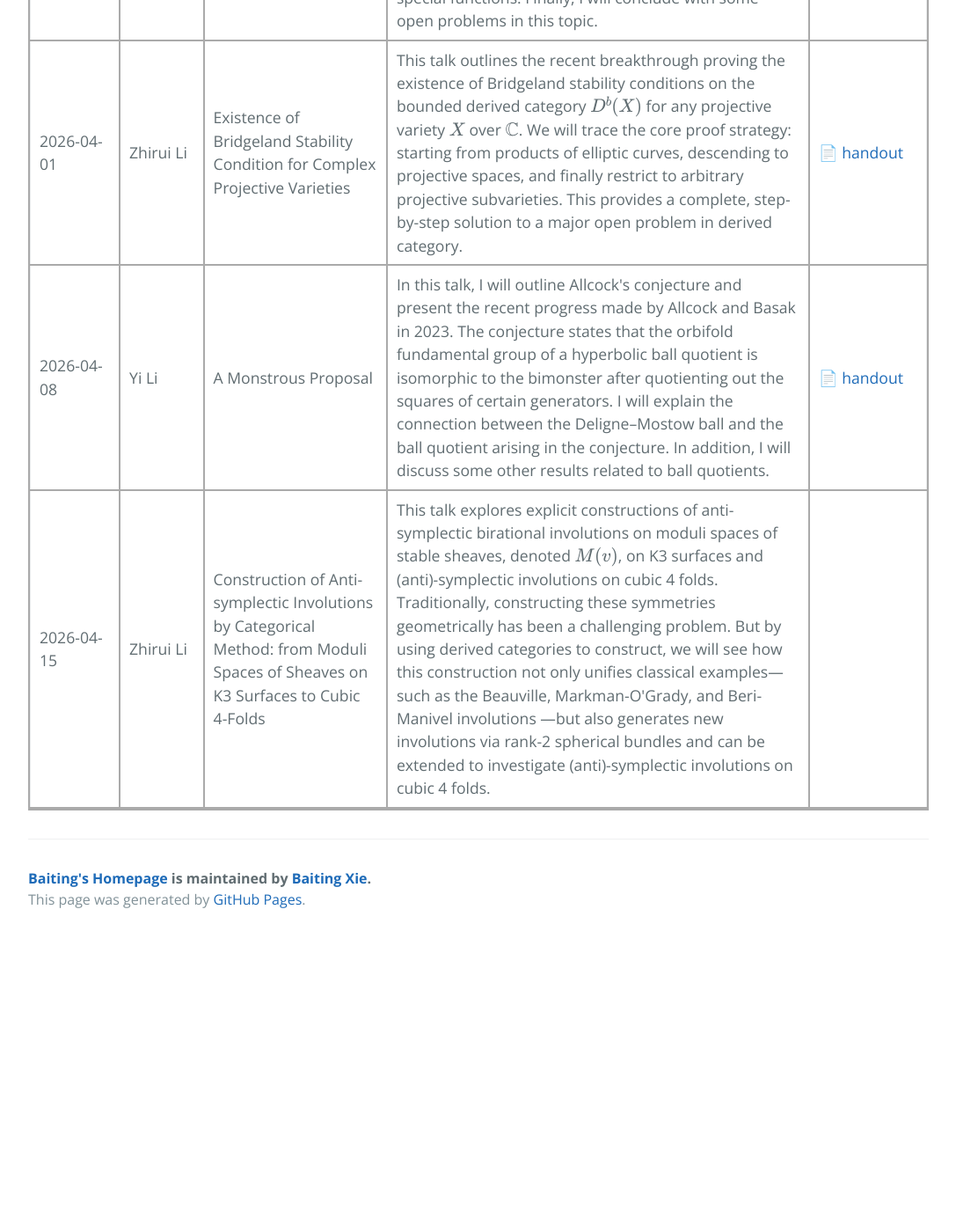
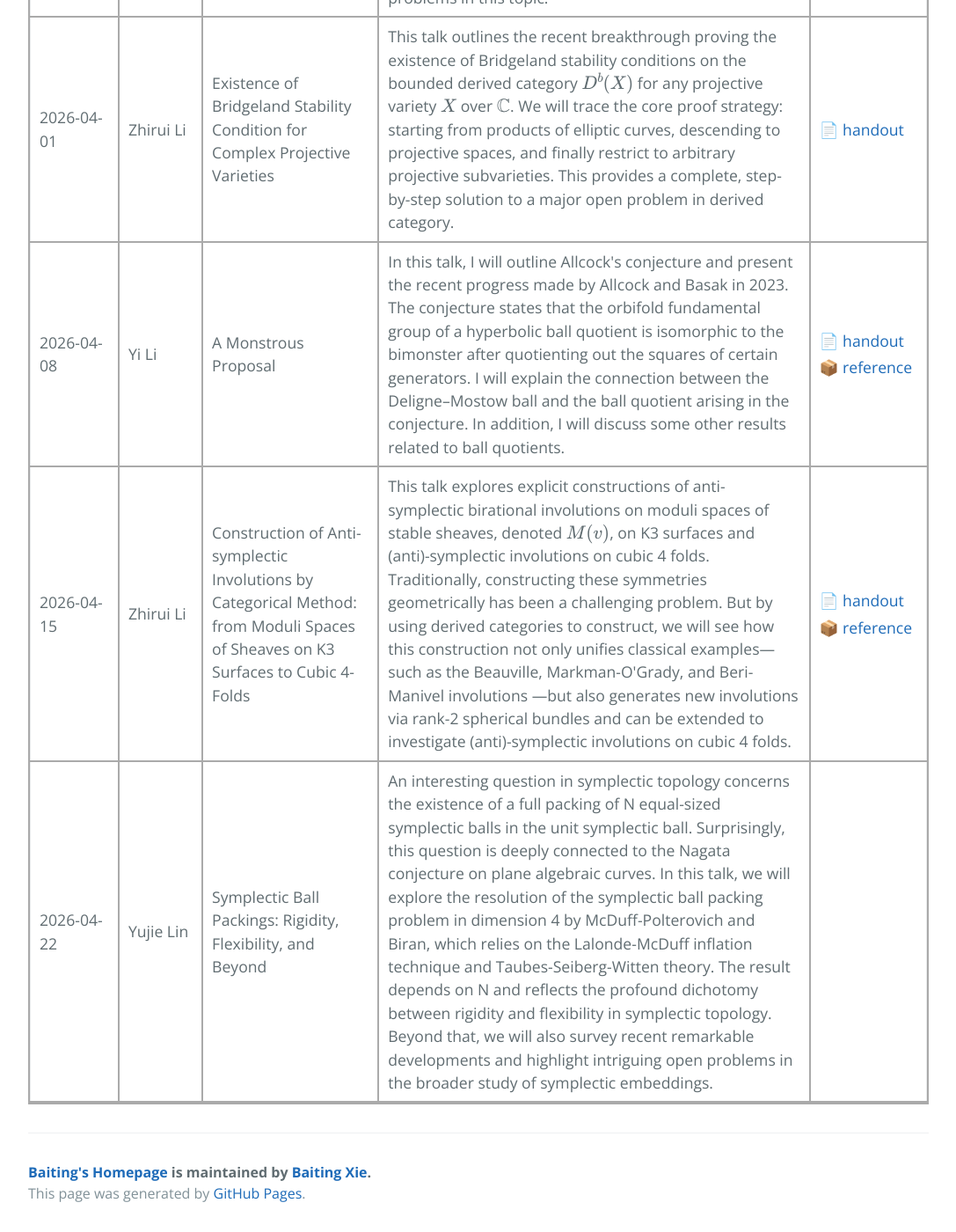
Before and after one commit to xiebaiting/math, a Jekyll site: the page built from 2026 Spring Learning Seminar/index.html, in a window 1280 px wide and 1400 px high, scrolled down 1209 px. Shown: the whole window at 88% size, without its empty margins (96-1183 px from the left). Built offline with Jekyll 4.4.1, drawn with Linux system fonts in a browser that asks for light colours; formulas are drawn with MathJax 3; before the commit the page ends 2275 px from its top, so only the background shows below that.

Commit message:
20260419

```diff
--- a/2026 Spring Learning Seminar/index.html
+++ b/2026 Spring Learning Seminar/index.html
@@ -58,7 +58,7 @@ title: 2026 Spring Learning Seminar
         <td style="padding:8px 10px; border-bottom:2px solid #aaa;">
             <div style="display:flex; flex-wrap:wrap; gap:4px;">
                 <a href="irrationality_of_zeta(3)_and_a_K3_family.pdf" class="file-tag" style="white-space: nowrap;">📄 handout</a>
-                <a href="reference.zip" class="file-tag" style="white-space: nowrap;">📦 reference</a>
+                <a href="reference_zeta3.zip" class="file-tag" style="white-space: nowrap;">📦 reference</a>
             </div>
         </td>
     </tr>
@@ -81,6 +81,7 @@ title: 2026 Spring Learning Seminar
         <td style="padding:8px 10px; border-bottom:2px solid #aaa;">
             <div style="display:flex; flex-wrap:wrap; gap:4px;">
                 <a href="A_Survey_on_the_Monstrous_Proposal.pdf" class="file-tag" style="white-space: nowrap;">📄 handout</a>
+                <a href="reference_monstrous_proposal.zip" class="file-tag" style="white-space: nowrap;">📦 reference</a>
             </div>
         </td>
     </tr>
@@ -89,6 +90,18 @@ title: 2026 Spring Learning Seminar
         <td style="padding:8px 10px; border-bottom:2px solid #aaa; border-right:2px solid #aaa;">Zhirui Li</td>
         <td style="padding:8px 10px; border-bottom:2px solid #aaa; border-right:2px solid #aaa;">Construction of Anti-symplectic Involutions by Categorical Method: from Moduli Spaces of Sheaves on K3 Surfaces to Cubic 4-Folds</td>
         <td style="padding:8px 10px; border-bottom:2px solid #aaa; border-right:2px solid #aaa;">This talk explores explicit constructions of anti-symplectic birational involutions on moduli spaces of stable sheaves, denoted $M(v)$, on K3 surfaces and (anti)-symplectic involutions on cubic 4 folds. Traditionally, constructing these symmetries geometrically has been a challenging problem. But by using derived categories to construct, we will see how this construction not only unifies classical examples—such as the Beauville, Markman-O'Grady, and Beri-Manivel involutions —but also generates new involutions via rank-2 spherical bundles and can be extended to investigate (anti)-symplectic involutions on cubic 4 folds.</td>
+        <td style="padding:8px 10px; border-bottom:2px solid #aaa;">
+            <div style="display:flex; flex-wrap:wrap; gap:4px;">
+                <a href="(anti)-sym_involution.pdf" class="file-tag" style="white-space: nowrap;">📄 handout</a>
+                <a href="reference_sym_involution.zip" class="file-tag" style="white-space: nowrap;">📦 reference</a>
+            </div>
+        </td>
+    </tr>
+    <tr>
+        <td style="padding:8px 10px; border-bottom:2px solid #aaa; border-right:2px solid #aaa;">2026-04-22</td>
+        <td style="padding:8px 10px; border-bottom:2px solid #aaa; border-right:2px solid #aaa;">Yujie Lin</td>
+        <td style="padding:8px 10px; border-bottom:2px solid #aaa; border-right:2px solid #aaa;">Symplectic Ball Packings: Rigidity, Flexibility, and Beyond</td>
+        <td style="padding:8px 10px; border-bottom:2px solid #aaa; border-right:2px solid #aaa;">An interesting question in symplectic topology concerns the existence of a full packing of N equal-sized symplectic balls in the unit symplectic ball. Surprisingly, this question is deeply connected to the Nagata conjecture on plane algebraic curves. In this talk, we will explore the resolution of the symplectic ball packing problem in dimension 4 by McDuff-Polterovich and Biran, which relies on the Lalonde-McDuff inflation technique and Taubes-Seiberg-Witten theory. The result depends on N and reflects the profound dichotomy between rigidity and flexibility in symplectic topology. Beyond that, we will also survey recent remarkable developments and highlight intriguing open problems in the broader study of symplectic embeddings.</td>
         <td style="padding:8px 10px; border-bottom:2px solid #aaa;">
             <!-- <div style="display:flex; flex-wrap:wrap; gap:4px;">
                 <a href="Hypersurface_with_Automorphism_Group_of_Large_Order.pdf" class="file-tag" style="white-space: nowrap;">📄 handout</a>
```
Also changed, not shown: 9 other files.
